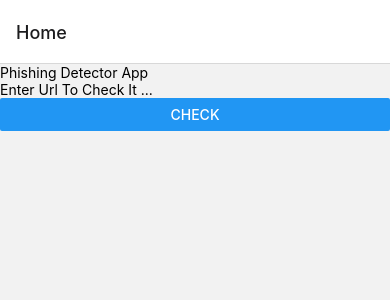
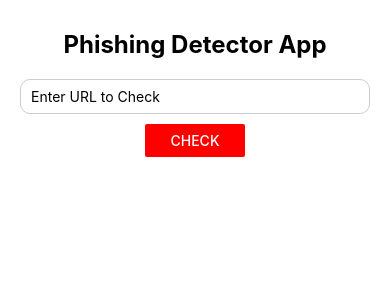
Before and after one commit to Zaidsaadedin1/UrlPhishingApp, a React Native app: screen /Home in a window 390 px wide. Shown: the top 300 px of the page. Built offline with nearby package versions, Linux system fonts and the light colour scheme.

Commit message:
init two

```diff
--- a/DonutChart/DonutChart.js
+++ b/DonutChart/DonutChart.js
@@ -1,70 +1,12 @@
-import React, { useEffect, useRef } from "react";
-import { View, Text, StyleSheet, Dimensions } from "react-native";
-import { Chart as ChartJS } from "react-native-chart-kit";
+import React from "react";
+import { View, Text } from "react-native";
 
-const DonutChart = ({ percentage }) => {
-  const chartRef = useRef(null);
-  const chartInstance = useRef(null);
-
-  useEffect(() => {
-    if (chartRef && chartRef.current) {
-      const data = {
-        datasets: [
-          {
-            data: [percentage, 100 - percentage],
-            colors: ["green", "lavender"],
-          },
-        ],
-      };
-
-      chartInstance.current = new ChartJS({
-        type: "pie",
-        data,
-        options: {
-          cutout: "60%",
-          plugins: {
-            legend: {
-              display: false,
-            },
-            tooltip: {
-              enabled: false,
-            },
-            doughnutlabel: {
-              labels: [],
-            },
-          },
-        },
-      });
-
-      return () => {
-        if (chartInstance.current) {
-          chartInstance.current.destroy();
-        }
-      };
-    }
-  }, [percentage]);
-
+const DonutChart = ({ data }) => {
   return (
-    <View style={styles.container}>
-      <Chart ref={chartRef} style={styles.chart} />
-      <Text style={styles.label}>{`${percentage}%`}</Text>
+    <View>
+      <Text>Donut Chart</Text>
     </View>
   );
 };
 
-const styles = StyleSheet.create({
-  container: {
-    alignItems: "center",
-  },
-  chart: {
-    width: Dimensions.get("window").width * 0.8,
-    height: Dimensions.get("window").width * 0.8,
-  },
-  label: {
-    fontSize: 20,
-    fontWeight: "bold",
-    marginTop: 10,
-  },
-});
-
 export default DonutChart;
--- a/components/HomePage/HomePage.js
+++ b/components/HomePage/HomePage.js
@@ -1,50 +1,155 @@
 import React, { useState } from "react";
-import { ScrollView, Text, TextInput, View, Button } from "react-native";
+import {
+  ScrollView,
+  Text,
+  TextInput,
+  View,
+  Button,
+  StyleSheet,
+  SafeAreaView,
+} from "react-native";
+import DonutChart from "../../DonutChart/DonutChart";
 
 function HomePage() {
   const [url, setUrl] = useState("");
-  const [isloading, setIsLoading] = useState(false);
+  const [isLoading, setIsLoading] = useState(false);
   const [data, setData] = useState([]);
+  const [error, setError] = useState("");
 
   async function detectPhishing() {
     if (!url) {
       return;
     }
     setIsLoading(true);
+    setError("");
+
     try {
-      const response = await apis.checkApi(url);
-
-      if (response.status === 200) {
-        setData(response.data);
-        console.log(response);
+      // Simulating API call with setTimeout
+      setTimeout(() => {
         setIsLoading(false);
+        setData([{ title: "Fake URL Detected", score: 95 }]);
         setUrl("");
-      }
+      }, 2000); // Simulate a 2-second delay
     } catch (error) {
       console.error("Error checking URL:", error);
       setIsLoading(false);
+      setError("Error checking URL. Please try again.");
       setUrl("");
     }
   }
+
   return (
-    <ScrollView>
-      <View>
-        <View>
-          <Text>Phishing Detector App</Text>
+    <SafeAreaView style={styles.safeArea}>
+      <ScrollView contentContainerStyle={styles.container}>
+        <View style={styles.header}>
+          <Text style={styles.title}>Phishing Detector App</Text>
         </View>
+        <View style={styles.inputContainer}>
           <TextInput
-          placeholder="Enter Url To Check It ..."
+            style={styles.input}
+            placeholder="Enter URL to Check"
             value={url}
             onChangeText={(text) => setUrl(text)}
           />
+          <View style={styles.buttonContainer}>
+            <View style={styles.buttonView}>
               <Button
+                color="red"
                 title="Check"
-          disabled={isloading}
+                disabled={isLoading}
                 onPress={() => detectPhishing()}
+                style={styles.button}
               />
             </View>
+          </View>
+        </View>
+        {error ? <Text style={styles.errorText}>{error}</Text> : null}
+        <View style={styles.resultContainer}>
+          {isLoading ? (
+            <Text style={styles.loadingText}>Checking...</Text>
+          ) : (
+            data.map((item, index) => (
+              <View key={index} style={styles.resultItem}>
+                <Text style={styles.resultTitle}>{item.title}</Text>
+                <Text style={styles.resultScore}>Score: {item.score}</Text>
+                <DonutChart data={item} />
+              </View>
+            ))
+          )}
+        </View>
       </ScrollView>
+    </SafeAreaView>
   );
 }
 
+const styles = StyleSheet.create({
+  safeArea: {
+    flex: 1,
+    backgroundColor: "#fff",
+  },
+  container: {
+    flexGrow: 1,
+    paddingHorizontal: 20,
+    paddingVertical: 30,
+  },
+  header: {
+    marginBottom: 20,
+  },
+  title: {
+    fontSize: 24,
+    fontWeight: "bold",
+    textAlign: "center",
+  },
+  inputContainer: {
+    marginBottom: 20,
+  },
+  input: {
+    borderWidth: 1,
+    borderColor: "#ccc",
+    borderRadius: 10,
+    paddingHorizontal: 10,
+    paddingVertical: 8,
+    marginBottom: 10,
+  },
+  resultContainer: {
+    marginTop: 20,
+  },
+  loadingText: {
+    textAlign: "center",
+    fontSize: 18,
+    fontStyle: "italic",
+    marginBottom: 10,
+  },
+  resultItem: {
+    borderWidth: 1,
+    borderColor: "#ccc",
+    borderRadius: 5,
+    paddingHorizontal: 10,
+    paddingVertical: 8,
+    marginBottom: 10,
+  },
+  resultTitle: {
+    fontSize: 18,
+    fontWeight: "bold",
+    marginBottom: 5,
+  },
+  resultScore: {
+    fontSize: 16,
+  },
+  buttonContainer: {
+    alignItems: "center",
+  },
+  buttonView: {
+    width: 100,
+  },
+  errorText: {
+    textAlign: "center",
+    color: "red",
+    marginBottom: 10,
+  },
+  button: {
+    borderRadius: 10,
+  },
+});
+
 export default HomePage;
--- a/components/NavigationContainer/NavigationContainer.js
+++ b/components/NavigationContainer/NavigationContainer.js
@@ -8,7 +8,10 @@ function Navigation() {
 
   return (
     <NavigationContainer>
-      <Stack.Navigator initialRouteName="Home">
+      <Stack.Navigator
+        initialRouteName="Home"
+        screenOptions={{ headerShown: false }}
+      >
         <Stack.Screen name="Home" component={HomePage} />
       </Stack.Navigator>
     </NavigationContainer>
--- a/package.json
+++ b/package.json
@@ -14,12 +14,15 @@
     "@react-navigation/stack": "^6.3.29",
     "expo": "~50.0.14",
     "expo-status-bar": "~1.11.1",
+    "paths-js": "^0.4.11",
     "react": "18.2.0",
     "react-native": "0.73.6",
+    "react-native-chart-kit": "^6.12.0",
     "react-native-gesture-handler": "~2.14.0",
     "react-native-reanimated": "~3.6.2",
     "react-native-safe-area-context": "^4.8.2",
-    "react-native-screens": "~3.29.0"
+    "react-native-screens": "~3.29.0",
+    "react-native-svg": "^15.1.0"
   },
   "devDependencies": {
     "@babel/core": "^7.20.0"
```
Also changed, not shown: 1 other file (tests, documents, lock files or other folders). Lines whose indentation alone changed are shown as unchanged.
